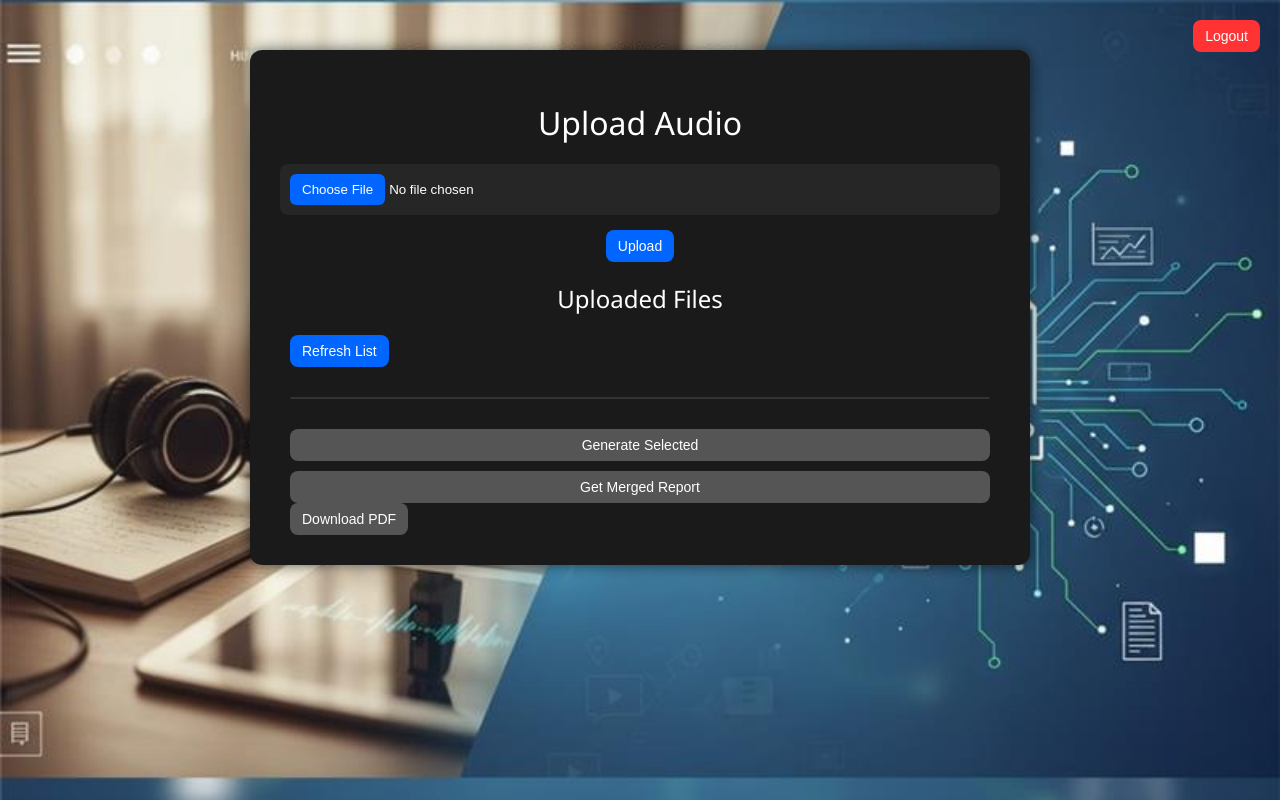
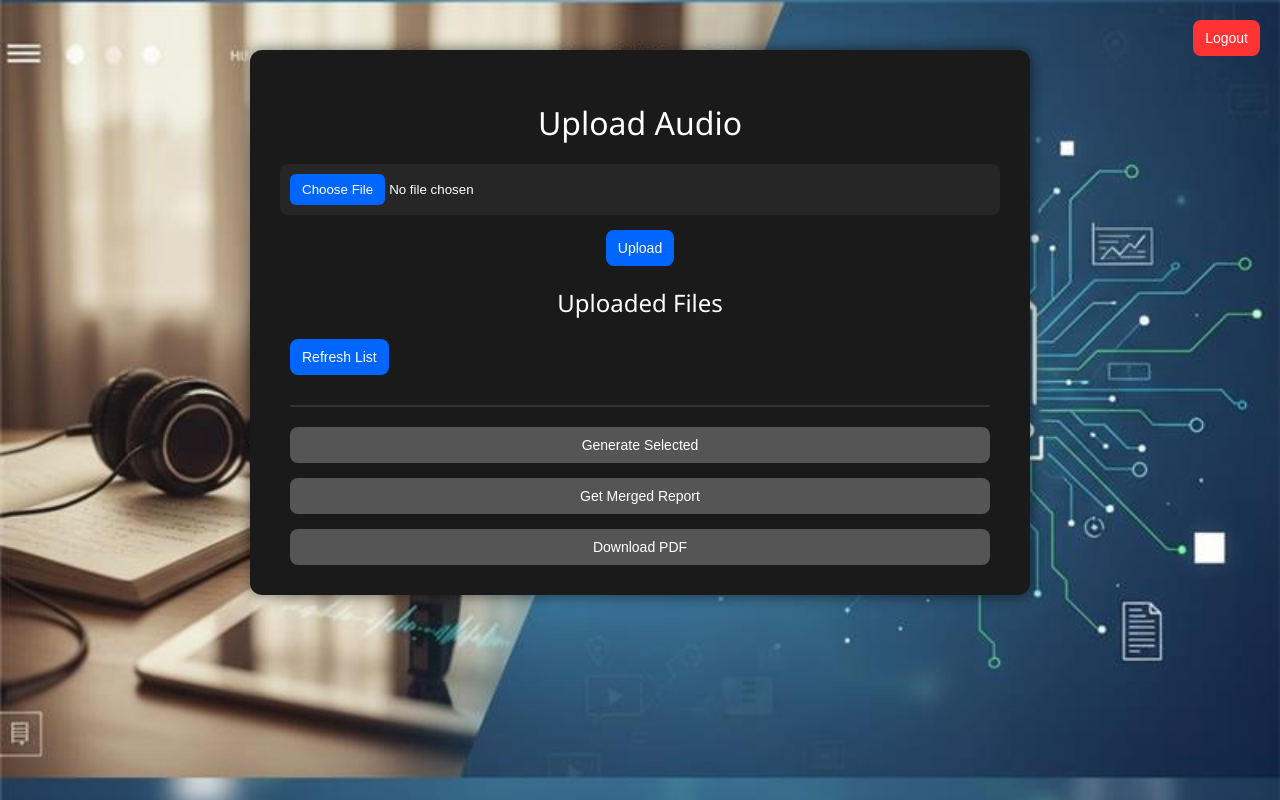
Before and after one commit to ZeeshanAhmed92/Audio_transcriptions_API, a Flask app: template templates/report.html in a window 1280 px wide. Run offline with Flask 3, Linux system fonts and the light colour scheme; the template is opened without the code that fills it, so the values that code supplies are empty.

Commit message:
layout updated

```diff
--- a/templates/index.html
+++ b/templates/index.html
@@ -33,9 +33,10 @@
     }
 
     .login-card input {
-        width: 100%;
+        display: block;
+        margin: 0.5rem auto;   /* auto margin centers inputs */
+        width: 85%;            /* narrower width than card */
         padding: 0.75rem;
-        margin: 0.5rem 0;
         border: none;
         border-radius: 6px;
         background-color: #262626;
--- a/templates/report.html
+++ b/templates/report.html
@@ -59,7 +59,7 @@
         background-color: #0052cc;
     }
     button {
-        padding: 8px 12px;
+        padding: 10px 12px;
         border: none;
         border-radius: 8px;
         background-color: #0066ff;
@@ -147,10 +147,19 @@
     .delete-btn:hover {
         background-color: #cc2929 !important;
     }
-    #generateSelectedBtn, #mergedReportBtn {
-        margin-top: 10px;
+
+    /* Grouped button block */
+    .button-block {
+        display: flex;
+        flex-direction: column;
+        gap: 15px;
+        margin-top: 20px;
         width: 100%;
     }
+    .button-block button {
+        width: 100%;
+    }
+
     .questionnaire-dropdown {
         margin-left: 8px;
         padding: 4px;
@@ -174,6 +183,9 @@
 <h2>Uploaded Files</h2>
 <button id="refreshBtn">Refresh List</button>
 <ul id="fileList" class="file-list"></ul>
+
+<!-- Grouped Buttons -->
+<div class="button-block">
     <button id="generateSelectedBtn" disabled>Generate Selected</button>
     <button id="mergedReportBtn" disabled>Get Merged Report</button>
     <button id="downloadPdfBtn" disabled>Download PDF</button>
@@ -181,15 +193,13 @@
         <span class="spinner"></span> Generating...
     </span>
 </div>
+</div>
+
 
 <script>
 
-
 const downloadPdfBtn = document.getElementById("downloadPdfBtn");
 const pdfSpinner = document.getElementById("pdfSpinner");
-
-
-
 
 document.addEventListener("DOMContentLoaded", () => {
     const jobId = "{{ job_id }}";
```
Also changed, not shown: templates/jobs.html (+8 -6 lines). Lines whose indentation alone changed are shown as unchanged.
